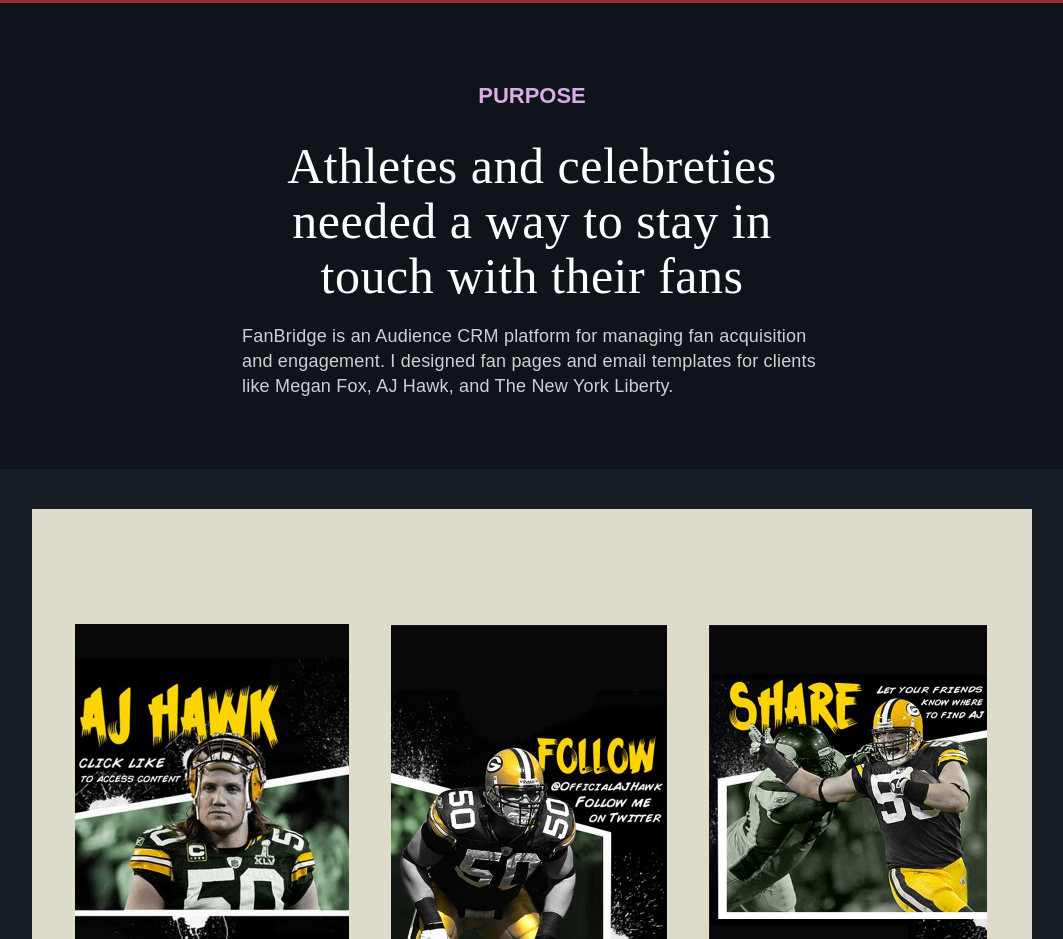
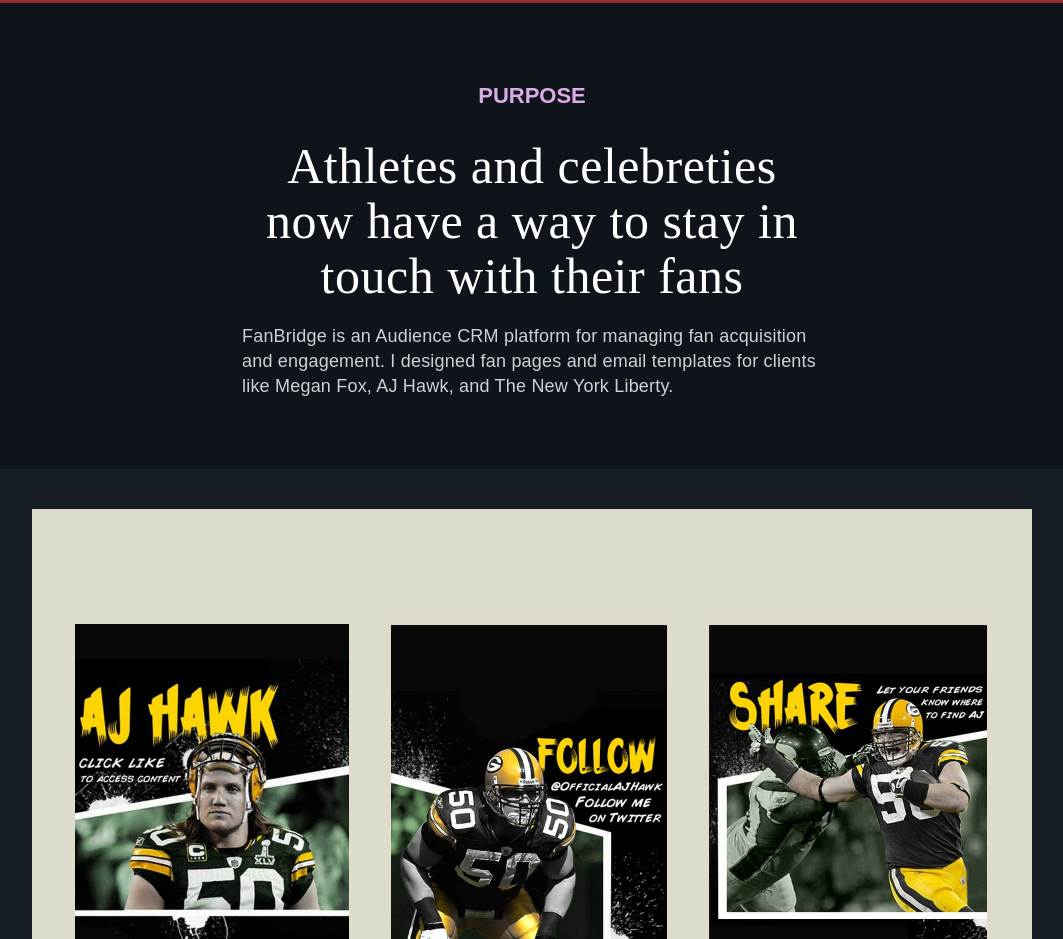
Before and after one commit to blues4allah/portfolio, a plain HTML site: page fanbridge.html in a window 1280 px wide. Shown: the part 789-1728 px from the top of the page, without its empty margins (108-1171 px from the left). Drawn offline with Linux system fonts and the light colour scheme; a script that the page names is missing; a web font is replaced by a local one.

Commit message:
Update fanbridge.html

```diff
--- a/fanbridge.html
+++ b/fanbridge.html
@@ -28,7 +28,7 @@
 	<div class="desc-container">
 	<div class="desc">
 			<h2 class="center">Purpose</h2>
-			<h6 class="header-black">Athletes and celebreties needed a way to stay in touch with their fans</h6>
+			<h6 class="header-black">Athletes and celebreties now have a way to stay in touch with their fans</h6>
 			<p>FanBridge is an Audience CRM platform for managing fan acquisition and engagement. I designed fan pages and email templates for clients like Megan Fox, AJ Hawk, and The New York Liberty.</p>
 		</div>
 	</div>
```
